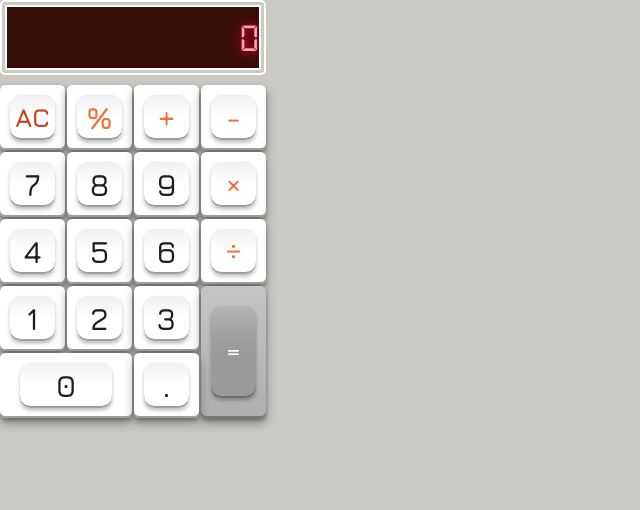
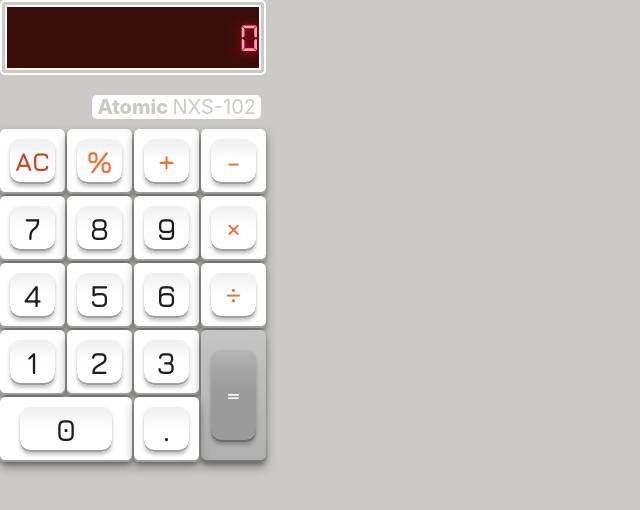
Before and after one commit to franjmr0416/retro-calc, a React (Create React App) app: page / in a window 1280 px wide. Shown: the top 510 px of the page, without its empty margins (0-640 px from the left). Built offline with nearby package versions, Linux system fonts and the light colour scheme.

Commit message:
add: label brand

```diff
--- a/src/App.js
+++ b/src/App.js
@@ -3,6 +3,9 @@ import './App.css'
 import LayoutButtons from './components/LayoutButtons'
 import Display from './components/Display'
 import { useState } from 'react'
+import SwitchOn from './components/SwitchOn'
+import Middle from './layouts/Middle'
+import Model from './components/Model'
 const App = () => {
   const [input, setInput] = useState('0')
   const [currentStack, setStack] = useState([])
@@ -34,6 +37,10 @@ const App = () => {
   return (
     <div className='home'>
       <Display input={input} />
+      <Middle>
+        <Model />
+      </Middle>
+
       <LayoutButtons>
         <Button onClick={() => handleClick('AC')} isAC>
           AC
--- /dev/null
+++ b/src/components/Model.js
@@ -0,0 +1,30 @@
+import React from 'react'
+import styled from 'styled-components'
+
+const Background = styled.div`
+  background-color: white;
+  padding: 0rem 0.5rem;
+  border-radius: 5px;
+`
+
+const Text = styled.span`
+  color: #cccac4;
+  font-size: 2rem;
+  font-weight: 400;
+`
+const Brand = styled.span`
+  font-weight: 800;
+`
+
+const Model = () => {
+  return (
+    <Background>
+      <Text>
+        <Brand>Atomic </Brand>
+        NXS-102
+      </Text>
+    </Background>
+  )
+}
+
+export default Model
--- /dev/null
+++ b/src/components/SwitchOn.js
@@ -0,0 +1,37 @@
+import React from 'react'
+import styled from 'styled-components'
+
+const Lineas = styled.div`
+  width: 25.1px;
+  height: 27px;
+  background: #000000;
+  mix-blend-mode: overlay;
+  box-shadow: 2px 0px 0px rgba(0, 0, 0, 0.25), inset 2px 0px 0px #ffffff;
+`
+
+const Boton = styled.div`
+  width: 34px;
+  height: 31px;
+  background: #4d4d4d;
+  box-shadow: 0px 4px 4px rgba(0, 0, 0, 0.25), inset 0px -4px 0px #000000;
+  border-radius: 4px;
+`
+
+const Fondo = styled.div`
+  width: 74px;
+  height: 32px;
+  background: #181818;
+  opacity: 0.8;
+  box-shadow: inset 0px 4px 0px rgba(0, 0, 0, 0.25);
+  border-radius: 4px;
+`
+
+const SwitchOn = () => {
+  return (
+    <Fondo>
+      <Boton></Boton>
+    </Fondo>
+  )
+}
+
+export default SwitchOn
--- /dev/null
+++ b/src/layouts/Middle.js
@@ -0,0 +1,16 @@
+import React from 'react'
+import styled from 'styled-components'
+
+const Row = styled.div`
+  display: flex;
+  align-items: center;
+  justify-content: end;
+  padding: 1rem 0.5rem;
+  max-width: 266px;
+`
+
+const Middle = ({ children }) => {
+  return <Row>{children}</Row>
+}
+
+export default Middle
```
